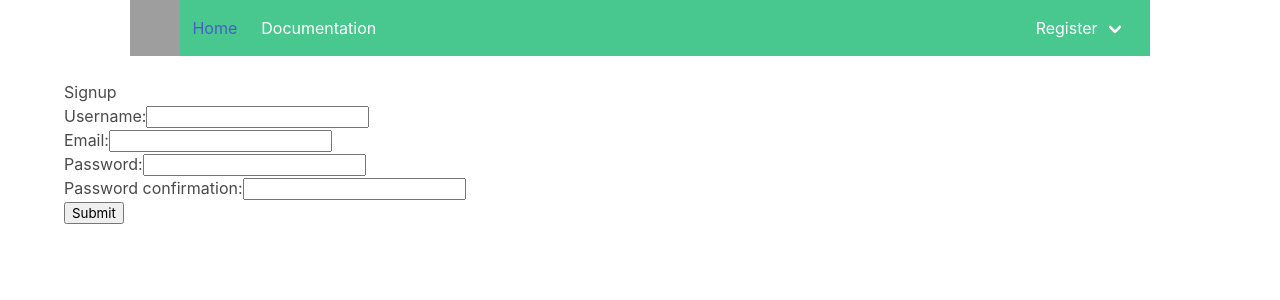
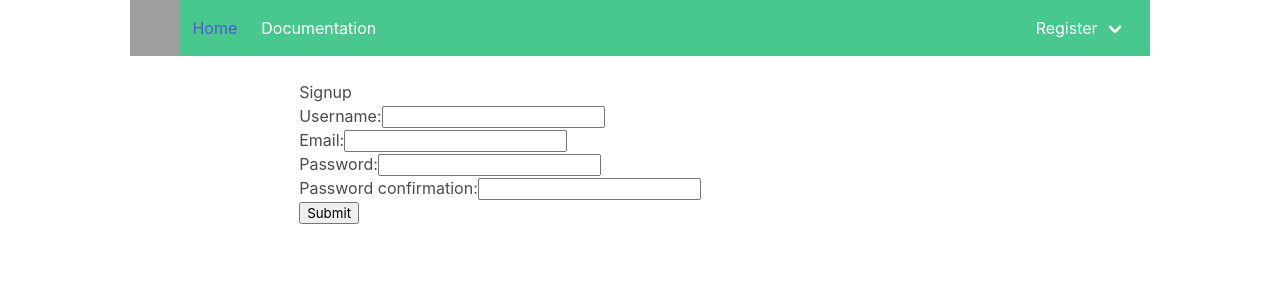
Before and after one commit to neah-carmen/capstone_vue, a Vue app: page /auth/signup in a window 1280 px wide. Shown: the top 300 px of the page. Built offline with nearby package versions, Linux system fonts and the light colour scheme; grey boxes are pictures that could not be loaded.

Commit message:
Add basic styling to Auth views

```diff
--- a/src/views/auth/Login.vue
+++ b/src/views/auth/Login.vue
@@ -1,6 +1,9 @@
 <template>
   <div class="auth-login">
     <div class="container">
+      <div class="columns">
+        <div class="column is-one-fifth"></div>
+        <div class="column">
           <form v-on:submit.prevent="submit()">
             <h1>Login</h1>
             <ul>
@@ -16,6 +19,9 @@
             </div>
             <input type="submit" class="btn btn-primary" value="Submit" />
           </form>
+        </div>
+        <div class="column is-one-fifth"></div>
+      </div>
     </div>
   </div>
 </template>
--- a/src/views/auth/Signup.vue
+++ b/src/views/auth/Signup.vue
@@ -1,6 +1,9 @@
 <template>
   <div class="auth-signup">
     <div class="container">
+      <div class="columns">
+        <div class="column is-one-fifth"></div>
+        <div class="column">
           <form v-on:submit.prevent="submit()">
             <h1>Signup</h1>
             <ul>
@@ -28,6 +31,9 @@
             </div>
             <input type="submit" class="btn btn-primary" value="Submit" />
           </form>
+        </div>
+        <div class="column is-one-fifth"></div>
+      </div>
     </div>
   </div>
 </template>
```
Lines whose indentation alone changed are shown as unchanged.
